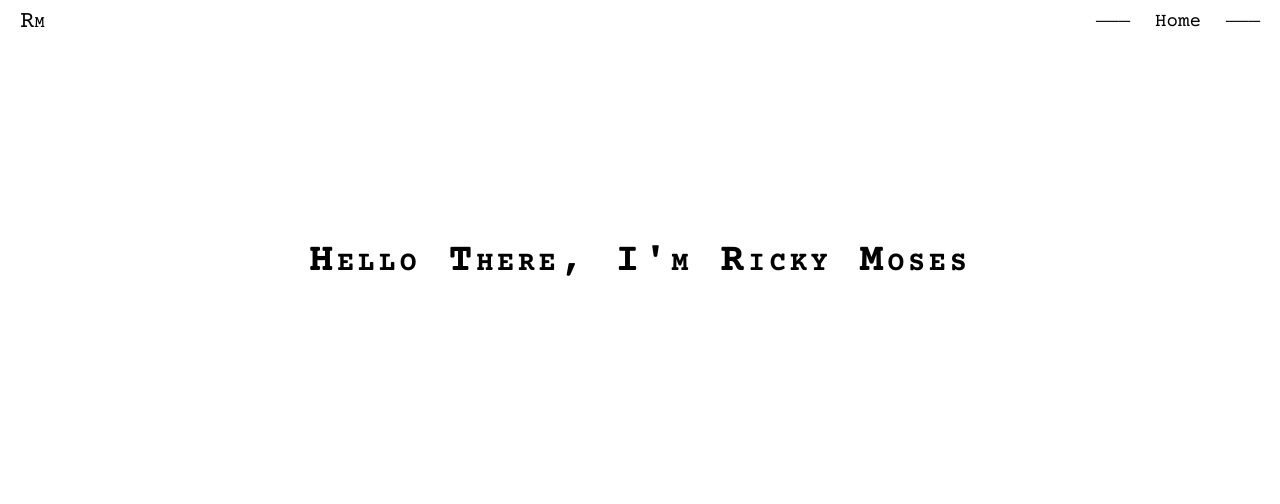
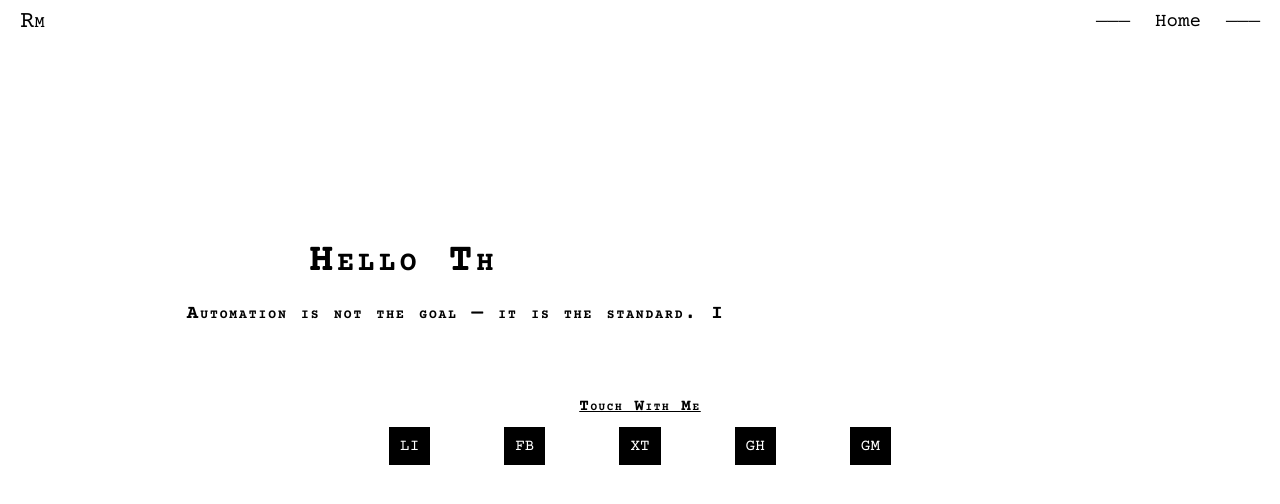
Before and after one commit to Ricky-Moses/Vercel-Portfolio, a React (Vite) app in the folder client/: page / in a window 1280 px wide. Shown: the top 504 px of the page. Built offline with nearby package versions, Linux system fonts and the light colour scheme; a web font is replaced by a local one.

Commit message:
additional few feature added

```diff
--- a/client/src/App.jsx
+++ b/client/src/App.jsx
@@ -14,7 +14,7 @@ import Project from './components/pages/Project';
 import Contact from './components/pages/Contact';
 
 const App = () => {
-  const [showIntro, setShowIntro] = useState(false); // For Developing need to - {true}
+  const [showIntro, setShowIntro] = useState(true); // For Developing need to - {true}
   const [isFade, setIsFade] = useState(false);
   const navigate = useNavigate()
 
--- a/client/src/components/pages/Home.jsx
+++ b/client/src/components/pages/Home.jsx
@@ -8,30 +8,37 @@ console.log(headContent);
 console.log(subContent);
 
 const Home = () => {
-  const [subTime, setSubTime] = useState(false)
-  const [mediaTime, setMediaTime] = useState(false)
+  const [subTime, setSubTime] = useState(false);
+  const [mediaTime, setMediaTime] = useState(false);
+  const [isFirstVisit, setIsFirstVisit] = useState(false);
 
   useEffect(() => {
-    const time = setTimeout(() => {
-      setSubTime(true)
-    }, 6000)
-    return () => clearTimeout(time)
-  })
+    const hasVisited = sessionStorage.getItem('homeVisited');
+    if (!hasVisited) {
+      sessionStorage.setItem('homeVisited', 'true');
+      setIsFirstVisit(true);
 
-  useEffect(() => {
-    const time = setTimeout(() => {
-      setMediaTime(true)
-    }, 6500)
-    return () => clearTimeout(time)
-  })
+      const subTimeout = setTimeout(() => setSubTime(true), 6000);
+      const mediaTimeout = setTimeout(() => setMediaTime(true), 6500);
+
+      return () => {
+        clearTimeout(subTimeout);
+        clearTimeout(mediaTimeout);
+      };
+    } else {
+      setSubTime(true);
+      setMediaTime(true);
+    }
+  }, []);
+
   return (
     <>
       <div className="home flex flex-col items-center justify-center">
         <main className="md:max-w-3/4 h-3/6 flex flex-col items-center gap-2 text-center">
-          <div className="head">
+          <div className={`head ${isFirstVisit ? 'animated' : 'static'}`}>
             {headContent.map((text, i) => <h1 key={i} className={`title title-${i} tracking-widest inline font-bold`}>{text}</h1>)}
           </div>
-          <div className="sub">
+          <div className={`sub ${isFirstVisit ? 'animated' : 'static'}`}>
             {subTime && subContent.map((text, i) => <div key={i} className={`content content-${i} inline font-bold tracking-widest`}>{text}</div>)}
           </div>
           <div className="contact flex flex-col items-center gap-3">
--- a/client/src/sass/pages/home.scss
+++ b/client/src/sass/pages/home.scss
@@ -7,6 +7,7 @@
   height: $height;
   & main {
     & .head {
+      &.animated {
         & .title {
           @include clamp(font-size, 1.5rem, 5vw, 2.5rem);
           opacity: 0;
@@ -18,7 +19,14 @@
           }
         }
       }
+      &.static {
+        @include clamp(font-size, 1.5rem, 5vw, 2.5rem);
+        opacity: 1;
+        animation: none !important;
+      }
+    }
     & .sub {
+      &.animated{
         & .content {
           @include clamp(font-size, 1rem, 2vw, 1.2rem);
           opacity: 0;
@@ -30,15 +38,21 @@
           }
         }
       }
-    & .contact{
-      & .link{
-        & .items{
+      &.static{
+        @include clamp(font-size, 1rem, 2vw, 1.2rem);
+        opacity: 1;
+        animation: none !important;
+      }
+    }
+    & .contact {
+      & .link {
+        & .items {
           background: #000;
           color: #fff;
           padding: 4px 8px;
           outline: solid #000;
-          transition: all .1s ease-in;
-          &:hover{
+          transition: all 0.1s ease-in;
+          &:hover {
             background: #fff;
             color: #000;
             font-weight: 600;
```
Lines whose indentation alone changed are shown as unchanged.
